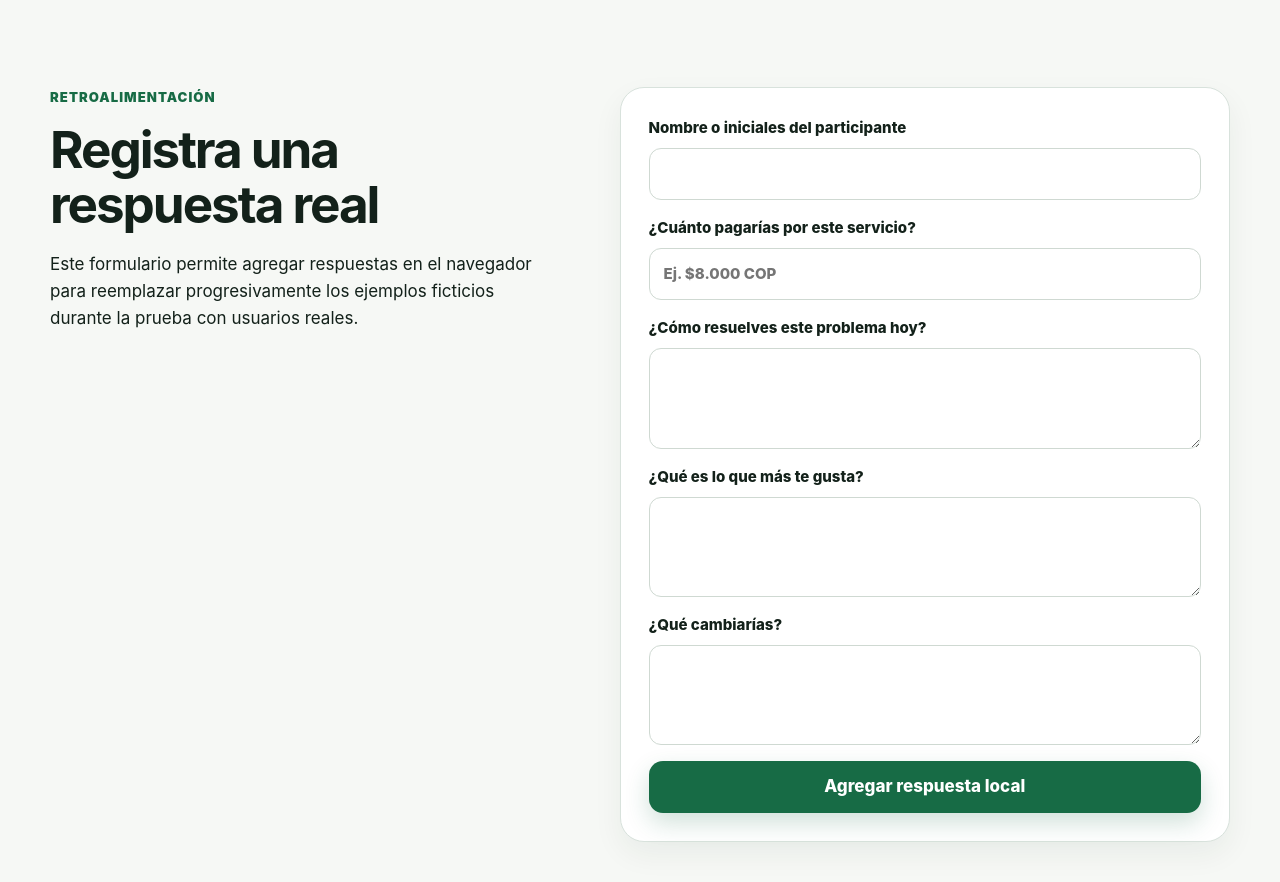
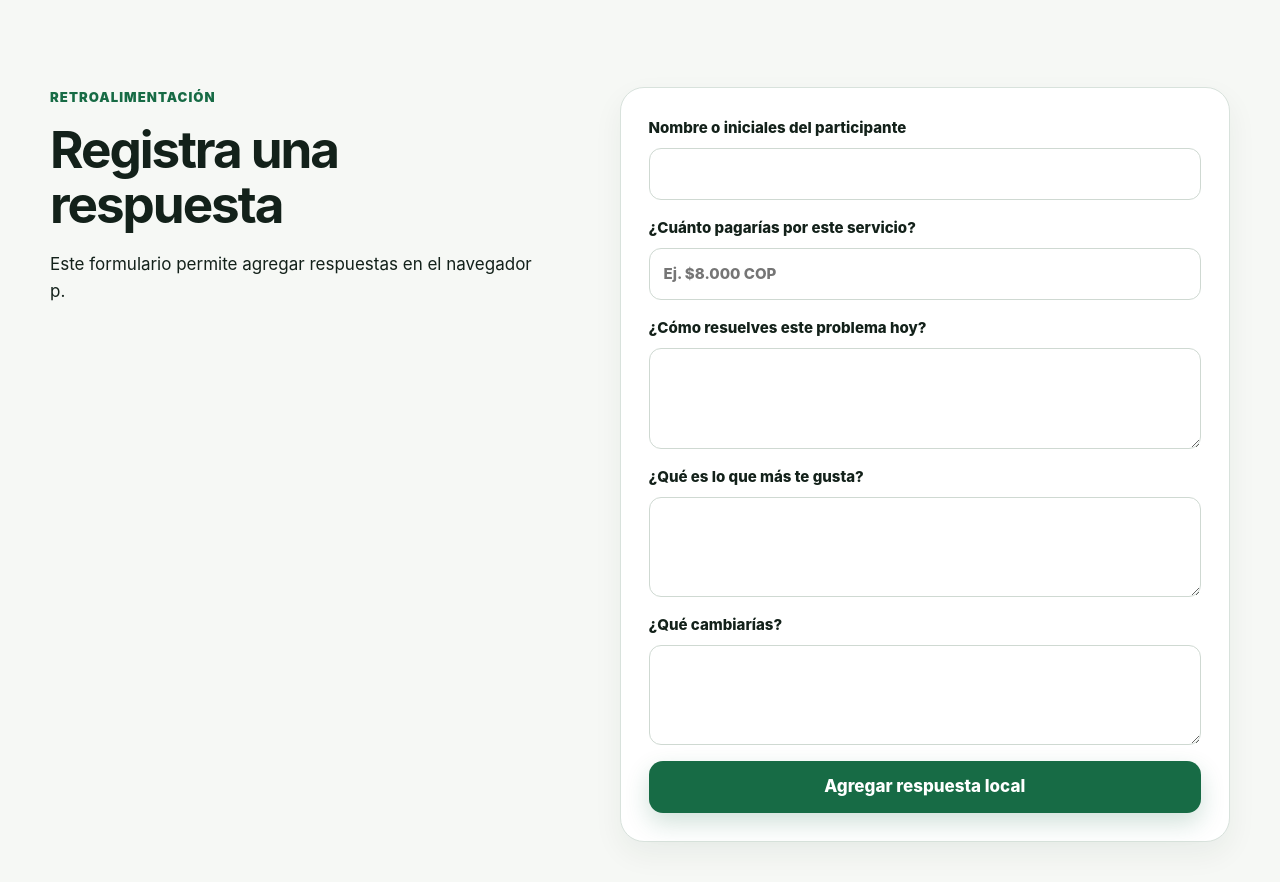
Before and after one commit to intelectumacademic-spec/ReciConecta, a plain HTML site: page index.html in a window 1280 px wide. Shown: the part 5880-6762 px from the top of the page. Drawn offline with Linux system fonts and the light colour scheme.

Commit message:
Update index.html

```diff
--- a/index.html
+++ b/index.html
@@ -178,8 +178,8 @@
       <div class="container feedback-form-grid">
         <div>
           <p class="eyebrow">Retroalimentación</p>
-          <h2>Registra una respuesta real</h2>
-          <p>Este formulario permite agregar respuestas en el navegador para reemplazar progresivamente los ejemplos ficticios durante la prueba con usuarios reales.</p>
+          <h2>Registra una respuesta </h2>
+          <p>Este formulario permite agregar respuestas en el navegador p.</p>
         </div>
         <form id="feedback-form" class="form-card form-card-light" novalidate>
           <label>Nombre o iniciales del participante<input type="text" name="participant" required /></label>
```
